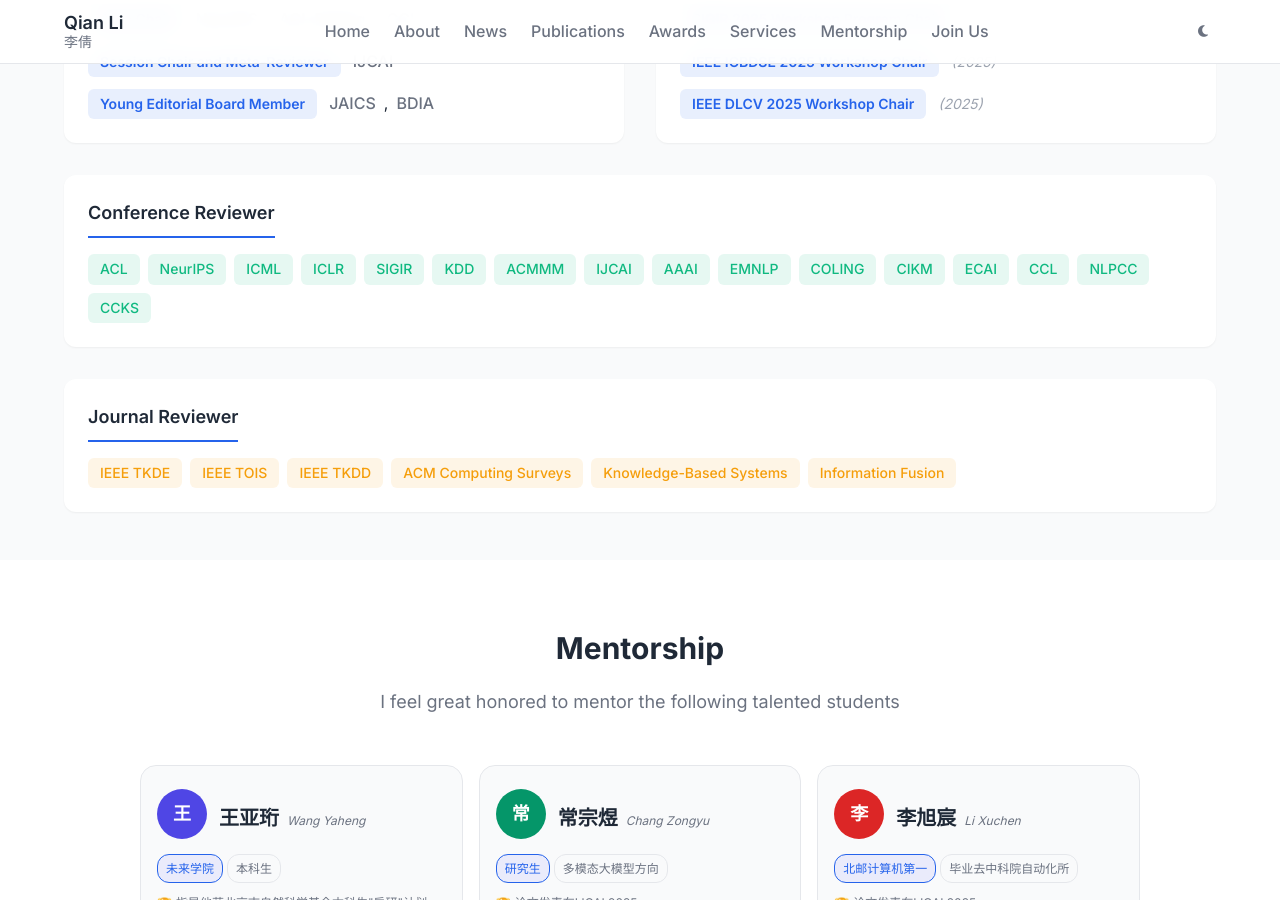
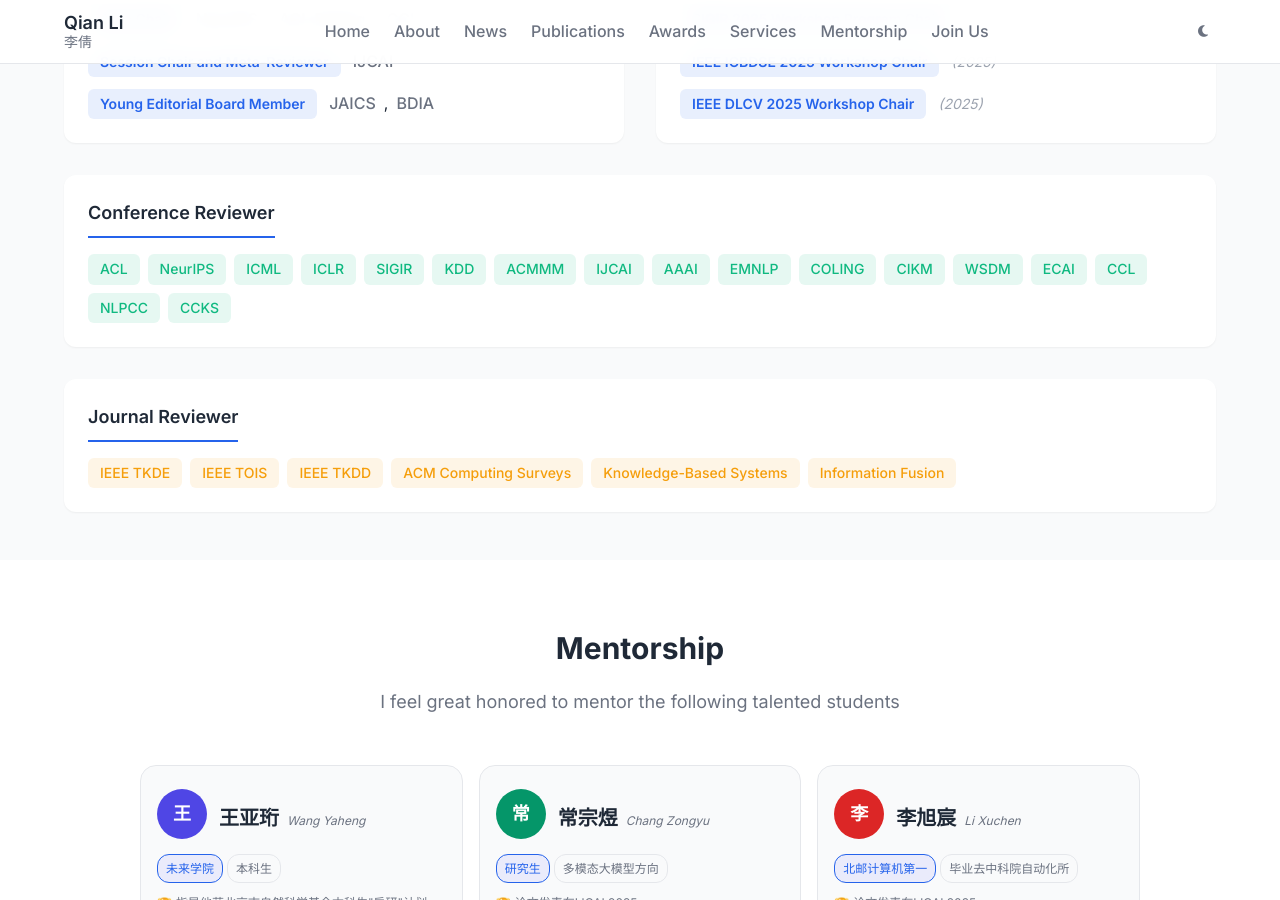
Before and after one commit to xiaoqian19940510/xiaoqian19940510.github.io, a Jekyll site: the page built from index.html, in a window 1280 px wide and 900 px high, scrolled down 5580 px. Built offline with Jekyll 4.4.1, drawn with Linux system fonts in a browser that asks for light colours; the list of posts is cut into pages by our own code.

Commit message:
Update services.yml

```diff
--- a/_data/services.yml
+++ b/_data/services.yml
@@ -18,7 +18,7 @@ conference_journal_reviewer:
       year: "2025"
 
   conference_reviews:
-    venues: ["ACL", "NeurIPS", "ICML", "ICLR", "SIGIR", "KDD", "ACMMM", "IJCAI", "AAAI", "EMNLP", "COLING", "CIKM", "ECAI", "CCL", "NLPCC", "CCKS"]
+    venues: ["ACL", "NeurIPS", "ICML", "ICLR", "SIGIR", "KDD", "ACMMM", "IJCAI", "AAAI", "EMNLP", "COLING", "CIKM", "WSDM", "ECAI", "CCL", "NLPCC", "CCKS"]
 
   journal_reviews:
     venues: ["IEEE TKDE", "IEEE TOIS", "IEEE TKDD", "ACM Computing Surveys", "Knowledge-Based Systems", "Information Fusion"]
```
